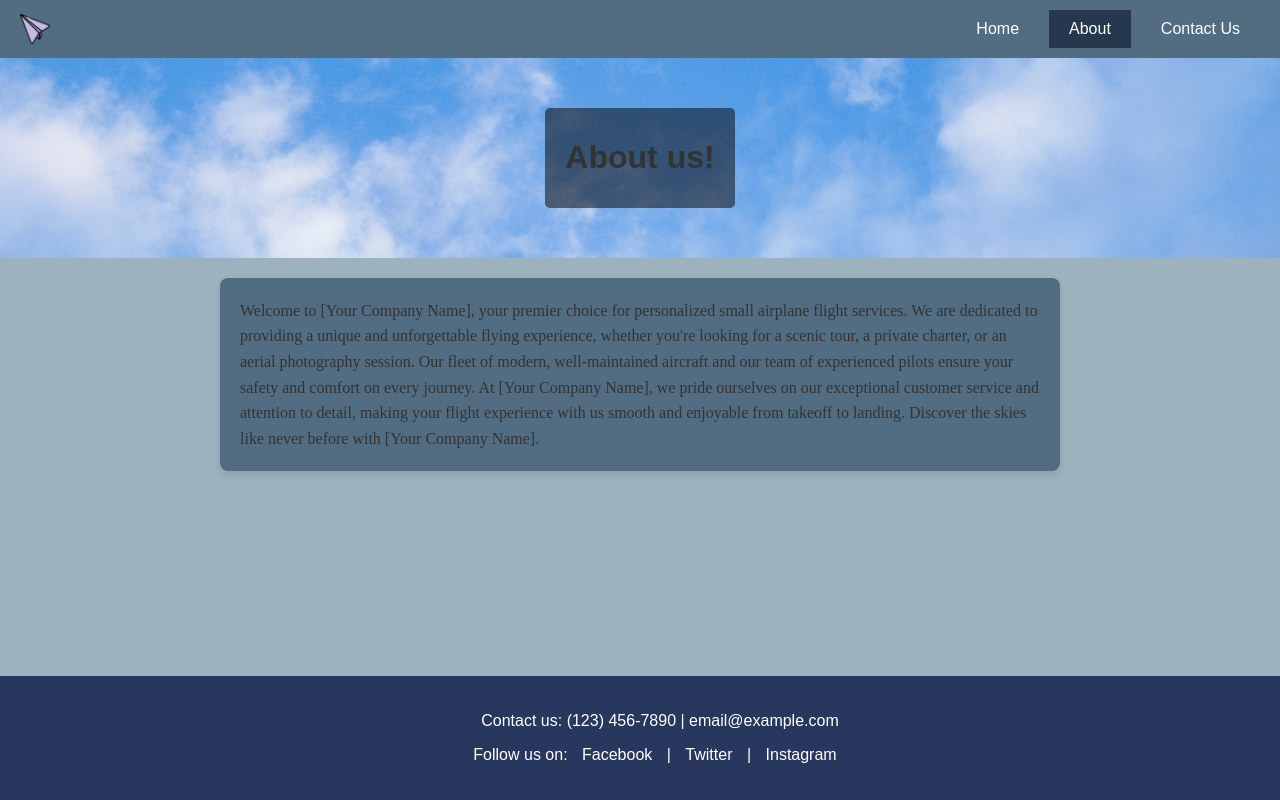
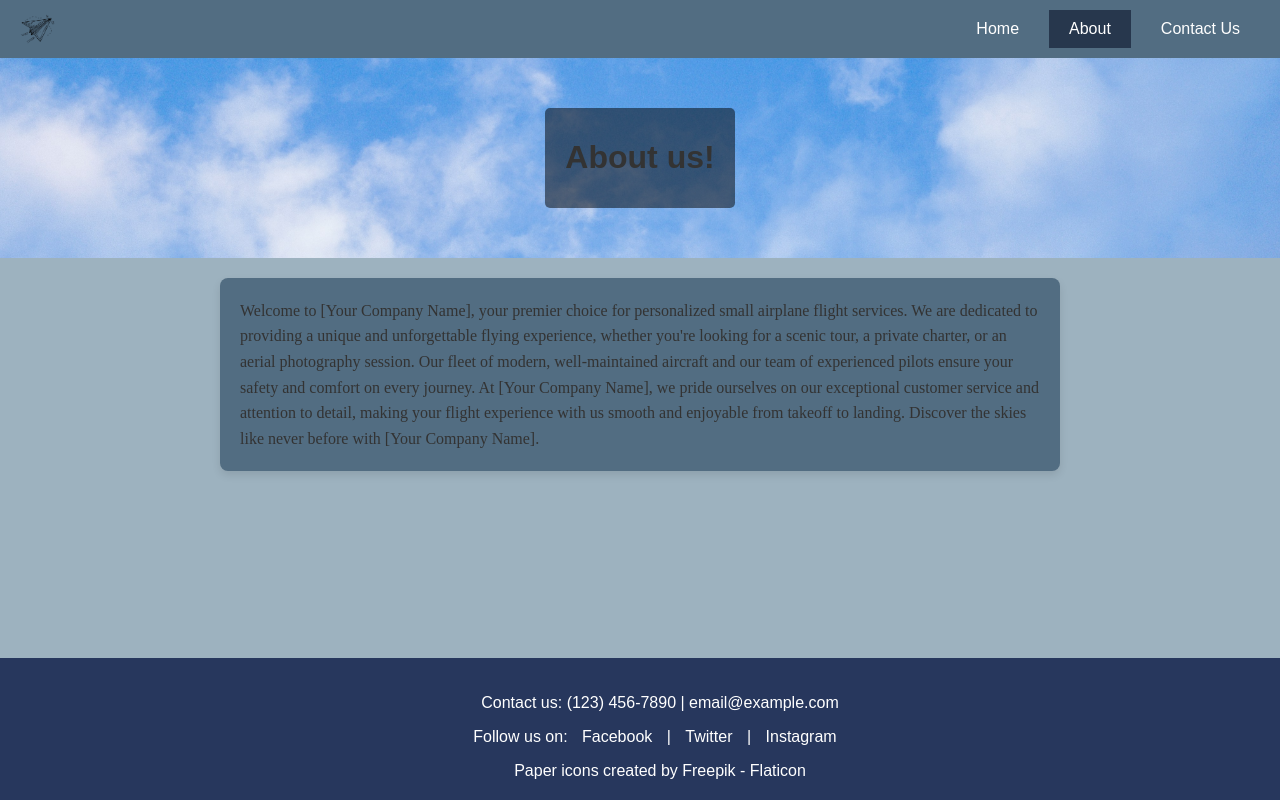
Before and after one commit to Doidae/Work-Airplane-Website, a React (Create React App) app in the folder frontend/: page /about in a window 1280 px wide. Shown: the top 800 px of the page. Built offline with nearby package versions, Linux system fonts and the light colour scheme.

Commit message:
Switched out the icon being used

```diff
--- a/frontend/src/components/Footer.js
+++ b/frontend/src/components/Footer.js
@@ -6,6 +6,7 @@ const Footer = () => {
         <div className="footer-container">
             <p>Contact us: (123) 456-7890 | email@example.com</p>
             <p>Follow us on: <a href="#">Facebook</a> | <a href="#">Twitter</a> | <a href="#">Instagram</a></p>
+            <a href="https://www.flaticon.com/free-icons/paper" title="paper icons">Paper icons created by Freepik - Flaticon</a>
         </div>
     )
 }
--- a/frontend/src/components/Navbar.js
+++ b/frontend/src/components/Navbar.js
@@ -1,7 +1,7 @@
 import React from 'react';
 import './style/Navbar.css';
 import { NavLink } from 'react-router-dom';
-import icon from './images/plane.png'
+import icon from './images/plane3.png'
 
 const Navbar = () => {
     return (
```
Also changed, not shown: frontend/src/components/images/plane.png (deleted), frontend/src/components/images/plane3.png (added).
